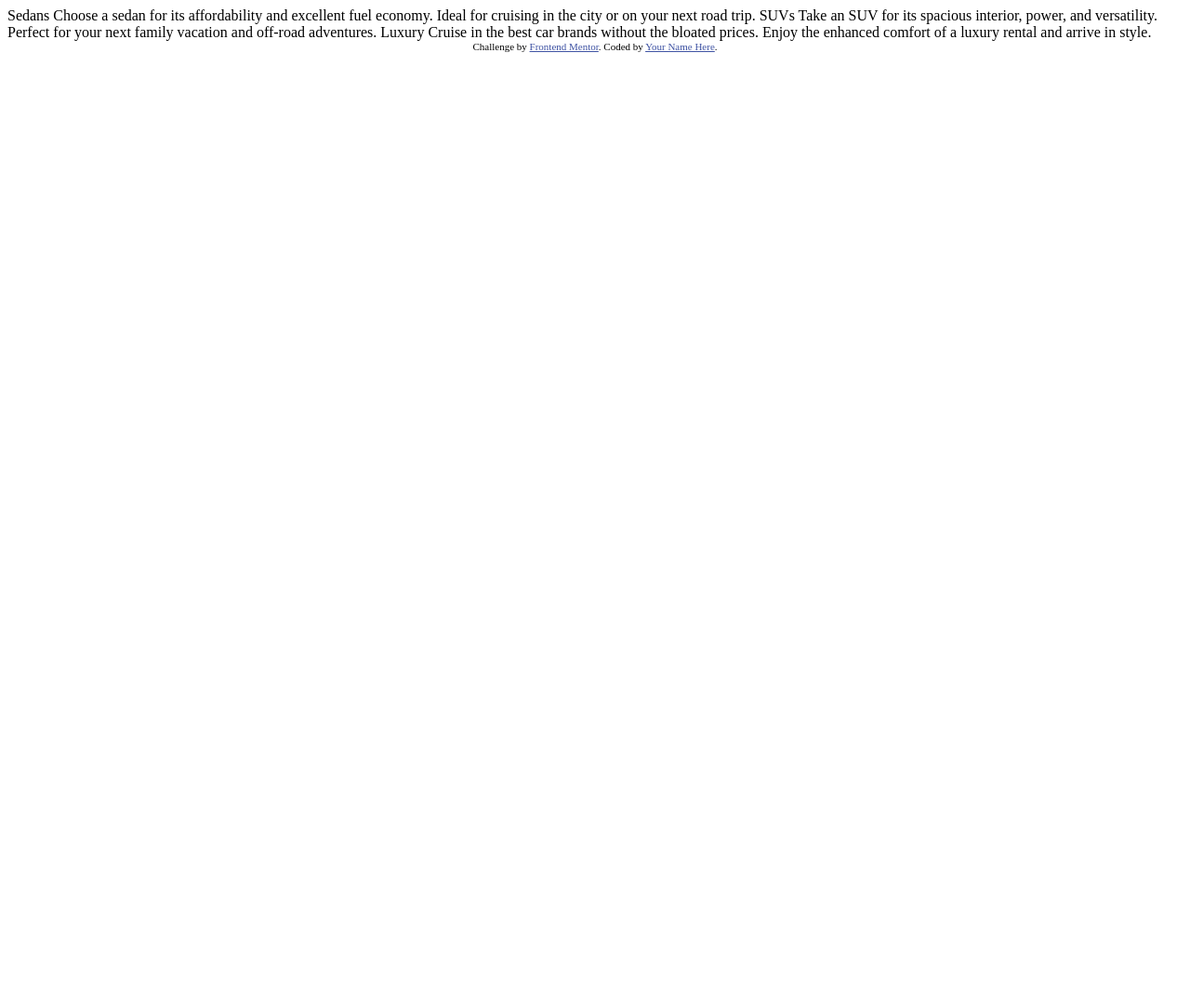
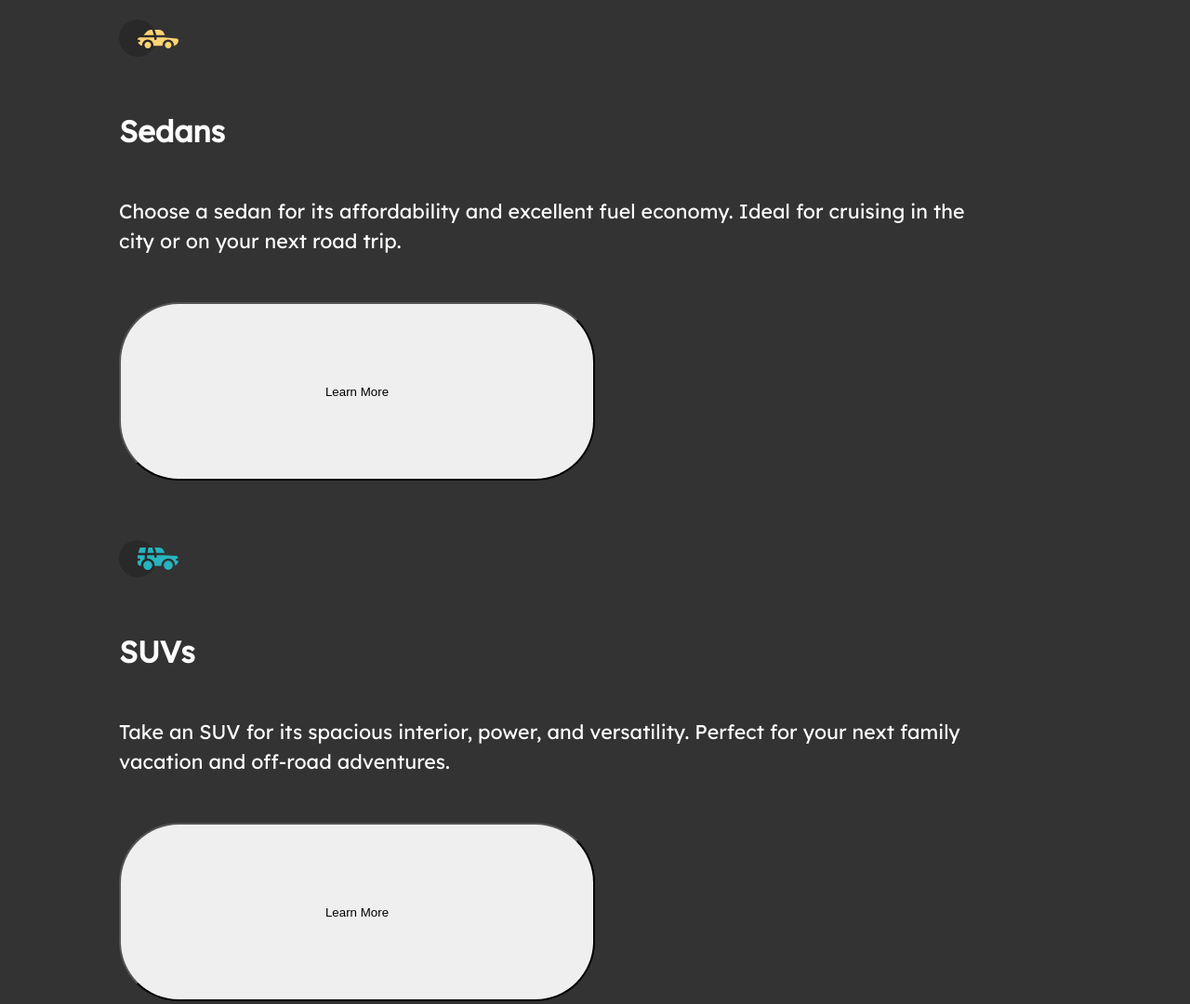
Before and after one commit to AOcelopilli/FrontendMentor-3-cards, a plain HTML site: page index.html in a window 1280 px wide. Shown: the top 1080 px of the page at 93% size. Before the commit the page ends 800 px from the top, so only its background shows below. Drawn offline with Linux system fonts and the light colour scheme.

Commit message:
basic card design

```diff
--- a/index.html
+++ b/index.html
@@ -1,36 +1,47 @@
 <!DOCTYPE html>
 <html lang="en">
+
 <head>
   <meta charset="UTF-8">
-  <meta name="viewport" content="width=device-width, initial-scale=1.0"> <!-- displays site properly based on user's device -->
+  <meta name="viewport" content="width=device-width, initial-scale=1.0">
+  <!-- displays site properly based on user's device -->
+  <link rel="icon" type="image/png" sizes="32x32" href="./images/favicon-32x32.png">
+  <title>Frontend Mentor | 3-column preview card component</title>
+  <!-- Styles -->
+  <link rel="stylesheet" href="style.css">
+</head>
 
-  <link rel="icon" type="image/png" sizes="32x32" href="./images/favicon-32x32.png">
-
-  <title>Frontend Mentor | 3-column preview card component</title>
-
-  <!-- Feel free to remove these styles or customise in your own stylesheet 👍 -->
-  <style>
-    .attribution { font-size: 11px; text-align: center; }
-    .attribution a { color: hsl(228, 45%, 44%); }
-  </style>
-</head>
 <body>
 
-  Sedans
-  Choose a sedan for its affordability and excellent fuel economy. Ideal for cruising in the city
-  or on your next road trip.
+  <article class="card">
+    <object data="images/icon-sedans.svg" width="150" height="50"></object>
+    <h2>Sedans</h2>
+    <p>Choose a sedan for its affordability and excellent fuel economy. Ideal for cruising in the city
+      or on your next road trip.</p>
+    <button>Learn More</button>
+  </article>
+  <article class="card">
+    <object data="images/icon-suvs.svg" width="150" height="50"></object>
+    <h2>SUVs</h2>
+    <p>Take an SUV for its spacious interior, power, and versatility. Perfect for your next family vacation
+      and off-road adventures.</p>
+    <button>Learn More</button>
+  </article>
+  <article class="card">
+    <object data="images/icon-luxury.svg" width="150" height="50"></object>
+    <h2>Luxury</h2>
+    <p>Cruise in the best car brands without the bloated prices. Enjoy the enhanced comfort of a luxury
+      rental and arrive in style.</p>
+    <button>Learn More</button>
+  </article>
 
-  SUVs
-  Take an SUV for its spacious interior, power, and versatility. Perfect for your next family vacation
-  and off-road adventures.
 
-  Luxury
-  Cruise in the best car brands without the bloated prices. Enjoy the enhanced comfort of a luxury
-  rental and arrive in style.
 
-  <div class="attribution">
+
+  <!-- <div class="attribution">
     Challenge by <a href="https://www.frontendmentor.io?ref=challenge" target="_blank">Frontend Mentor</a>.
     Coded by <a href="#">Your Name Here</a>.
-  </div>
+  </div> -->
 </body>
+
 </html>
--- /dev/null
+++ b/style.css
@@ -0,0 +1,58 @@
+/* .attribution { font-size: 11px; text-align: center; }
+    .attribution a { color: hsl(228, 45%, 44%); } */
+
+@import url('https://fonts.googleapis.com/css2?family=Lexend+Deca&display=swap');
+
+@import url('https://fonts.googleapis.com/css2?family=Big+Shoulders+Display:wght@700&display=swap');
+
+:root {
+  /* Primary card color*/
+  --bright-orange: hsl(31, 77%, 52%);
+  --dark-cyan: hsl(184, 100%, 22%);
+  --Very-dark: cyan: hsl(179, 100%, 13%);
+
+  /* Neutral */
+  /* paragrapgs */
+  --white-transparent: hsla(0, 0%, 100%, 0.75);
+  /* background, headings, buttons */
+  --white-gray: hsl(0, 0%, 95%);
+}
+
+*,*::before,*::after{
+  margin: 0;
+  padding: 0;
+  box-sizing: border-box;
+}
+
+html {
+  font-size: calc(15px + 0.5vw);
+  font-family: "Lexend Deca", sans-serif;
+}
+
+body {
+  height: 100vh;
+}
+
+.card{
+  align-items: flex-start;
+  background-color: #333;
+  color: white;
+  display: flex;
+  flex-direction: column;
+  height: 70vh;
+  justify-content: space-between;
+  padding: 1rem 10%;
+  width: 100%;
+}
+
+.card p{
+  line-height: 1.5rem;
+  width: 90%;
+}
+
+.card button{
+  height: 15vw;
+  width: 40vw;
+  border-radius: 3rem;
+  margin-bottom: 1rem;
+}
```
